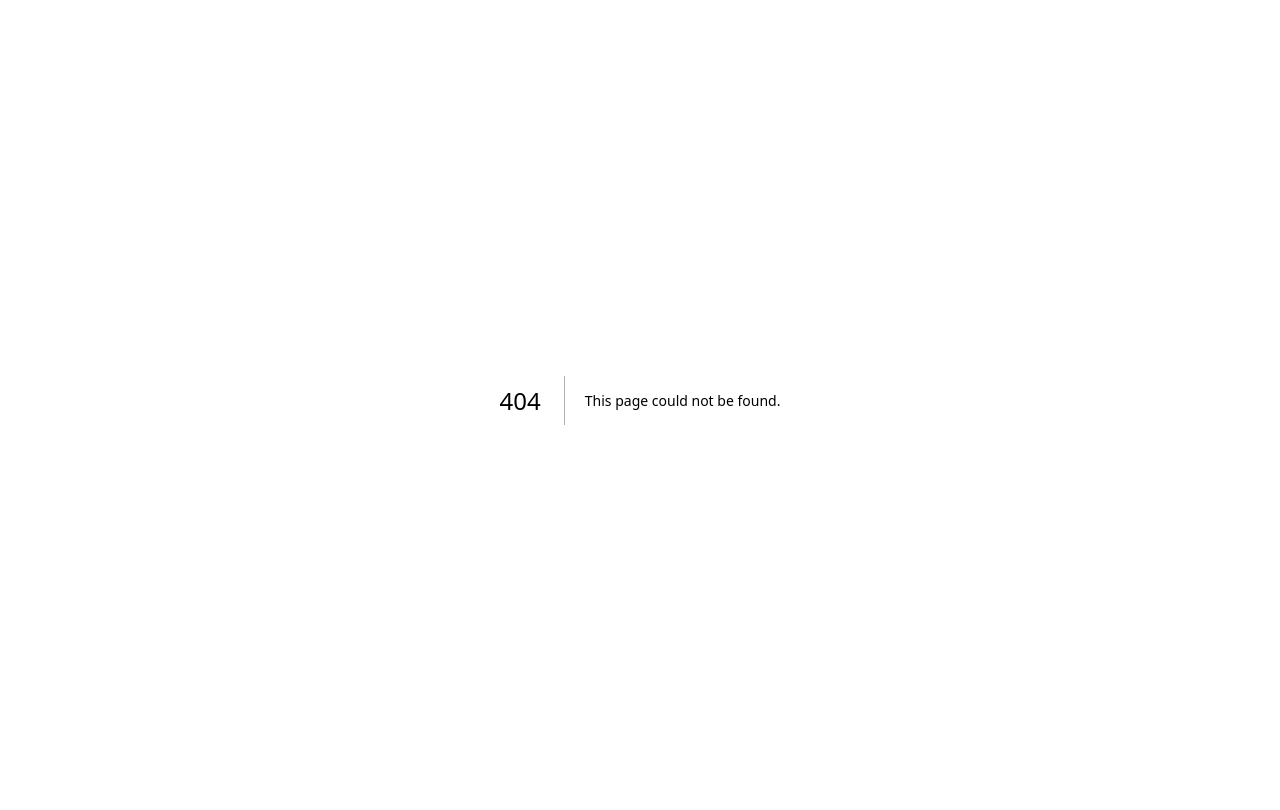
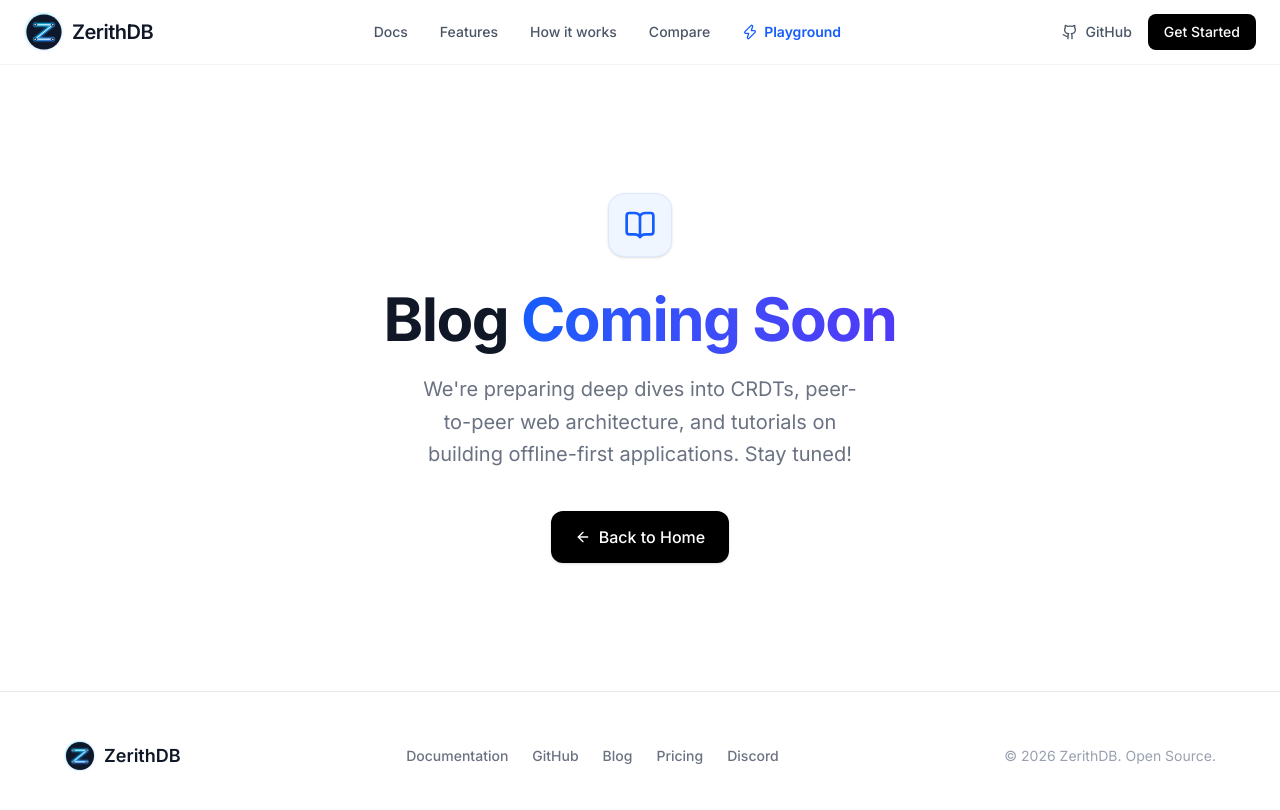
Before and after one commit to arpittkhandelwal/ZerithDB-fork, a Next.js app in the folder apps/web/: page /blog in a window 1280 px wide. Before the commit this address had no page. Shown: the top 810 px of the page. Built offline with nearby package versions, Linux system fonts and the light colour scheme.

Commit message:
fix: resolve 404 error on blog footer link (#581)
* feat: add blog placeholder page

* chore: fix formatting

```diff
--- /dev/null
+++ b/apps/web/src/app/blog/page.tsx
@@ -0,0 +1,168 @@
+"use client";
+
+import Link from "next/link";
+import { Zap, BookOpen, ArrowLeft } from "lucide-react";
+import { motion } from "framer-motion";
+
+export default function BlogPage() {
+  return (
+    <main className="flex flex-col min-h-screen bg-white selection:bg-blue-100 selection:text-blue-900 overflow-x-hidden">
+      {/* ── HEADER ── */}
+      <header className="sticky top-0 z-50 w-full border-b border-gray-200/50 bg-white/80 backdrop-blur-md">
+        <div className="container mx-auto px-6 h-16 flex items-center justify-between">
+          <Link href="/" className="flex items-center gap-2">
+            <motion.div
+              initial={{ rotate: -10, scale: 0.9 }}
+              animate={{ rotate: 0, scale: 1 }}
+              className="w-10 h-10 flex items-center justify-center overflow-hidden"
+            >
+              <img src="/logo.svg" alt="ZerithDB Logo" className="w-full h-full" />
+            </motion.div>
+            <span className="font-semibold text-xl tracking-tight text-gray-900">ZerithDB</span>
+          </Link>
+          <nav className="hidden md:flex items-center gap-8 text-sm font-medium text-gray-600">
+            <Link href="/docs" className="hover:text-black transition-colors font-medium">
+              Docs
+            </Link>
+            <Link href="/#features" className="hover:text-black transition-colors">
+              Features
+            </Link>
+            <Link href="/#how-it-works" className="hover:text-black transition-colors">
+              How it works
+            </Link>
+            <Link href="/#compare" className="hover:text-black transition-colors">
+              Compare
+            </Link>
+            <Link
+              href="/playground"
+              className="text-blue-600 font-semibold hover:text-blue-700 transition-colors flex items-center gap-1.5"
+            >
+              <Zap className="w-4 h-4" /> Playground
+            </Link>
+          </nav>
+          <div className="flex items-center gap-4">
+            <a
+              href="https://github.com/Zerith-Labs/ZerithDB"
+              target="_blank"
+              rel="noreferrer"
+              className="hidden md:flex items-center gap-2 text-sm font-medium text-gray-600 hover:text-black transition-colors"
+            >
+              <svg
+                xmlns="http://www.w3.org/2000/svg"
+                width="24"
+                height="24"
+                viewBox="0 0 24 24"
+                fill="none"
+                stroke="currentColor"
+                strokeWidth="2"
+                strokeLinecap="round"
+                strokeLinejoin="round"
+                className="w-4 h-4"
+              >
+                <path d="M15 22v-4a4.8 4.8 0 0 0-1-3.5c3 0 6-2 6-5.5.08-1.25-.27-2.48-1-3.5.28-1.15.28-2.35 0-3.5 0 0-1 0-3 1.5-2.64-.5-5.36-.5-8 0C6 2 5 2 5 2c-.3 1.15-.3 2.35 0 3.5A5.403 5.403 0 0 0 4 9c0 3.5 3 5.5 6 5.5-.39.49-.68 1.05-.85 1.65-.17.6-.22 1.23-.15 1.85v4" />
+                <path d="M9 18c-4.51 2-5-2-7-2" />
+              </svg>
+              GitHub
+            </a>
+            <Link
+              href="/#get-started"
+              className="bg-black text-white text-sm font-medium px-4 py-2 rounded-lg hover:bg-gray-800 transition-colors"
+            >
+              Get Started
+            </Link>
+          </div>
+        </div>
+      </header>
+
+      {/* ── COMING SOON SECTION ── */}
+      <section className="flex-1 flex flex-col items-center justify-center px-6 py-32 relative overflow-hidden">
+        {/* Background Decorations */}
+        <div className="absolute top-0 left-1/2 -translate-x-1/2 w-full h-full -z-10 pointer-events-none overflow-visible">
+          <motion.div
+            animate={{
+              y: [0, -20, 0],
+              opacity: [0.3, 0.5, 0.3],
+            }}
+            transition={{ duration: 8, repeat: Infinity, ease: "easeInOut" }}
+            className="absolute top-20 -left-20 w-64 h-64 bg-blue-100 rounded-full blur-3xl"
+          />
+          <motion.div
+            animate={{
+              y: [0, 20, 0],
+              opacity: [0.2, 0.4, 0.2],
+            }}
+            transition={{ duration: 10, repeat: Infinity, ease: "easeInOut", delay: 1 }}
+            className="absolute top-40 -right-20 w-80 h-80 bg-indigo-100 rounded-full blur-3xl"
+          />
+        </div>
+
+        <motion.div
+          initial={{ opacity: 0, y: 30 }}
+          animate={{ opacity: 1, y: 0 }}
+          transition={{ duration: 0.8, ease: "easeOut" }}
+          className="text-center max-w-2xl mx-auto"
+        >
+          <div className="w-16 h-16 bg-blue-50 text-blue-600 rounded-2xl flex items-center justify-center mx-auto mb-8 shadow-sm border border-blue-100">
+            <BookOpen className="w-8 h-8" />
+          </div>
+          <h1 className="text-5xl md:text-6xl font-bold tracking-tight text-gray-900 mb-6">
+            Blog{" "}
+            <span className="text-transparent bg-clip-text bg-gradient-to-r from-blue-600 to-indigo-600">
+              Coming Soon
+            </span>
+          </h1>
+          <p className="mt-6 text-xl text-gray-500 text-balance leading-relaxed">
+            We&apos;re preparing deep dives into CRDTs, peer-to-peer web architecture, and tutorials
+            on building offline-first applications. Stay tuned!
+          </p>
+          <div className="mt-10 flex items-center justify-center gap-4">
+            <Link
+              href="/"
+              className="flex items-center gap-2 bg-black text-white px-6 py-3.5 rounded-xl font-medium text-base hover:bg-gray-800 transition-all shadow-sm"
+            >
+              <ArrowLeft className="w-4 h-4" />
+              Back to Home
+            </Link>
+          </div>
+        </motion.div>
+      </section>
+
+      {/* ── FOOTER ── */}
+      <footer className="border-t border-gray-200 py-12 px-6 bg-white mt-auto">
+        <div className="max-w-6xl mx-auto flex flex-col md:flex-row items-center justify-between gap-6">
+          <Link href="/" className="flex items-center gap-2">
+            <div className="w-8 h-8 flex items-center justify-center">
+              <img src="/logo.svg" alt="ZerithDB Logo" className="w-full h-full" />
+            </div>
+            <span className="font-semibold text-gray-900 text-lg">ZerithDB</span>
+          </Link>
+
+          <div className="flex items-center gap-6 text-sm text-gray-500 font-medium">
+            <Link href="/docs" className="hover:text-gray-900 transition-colors">
+              Documentation
+            </Link>
+            <a
+              href="https://github.com/Zerith-Labs/ZerithDB"
+              className="hover:text-gray-900 transition-colors"
+            >
+              GitHub
+            </a>
+            <Link href="/blog" className="hover:text-gray-900 transition-colors">
+              Blog
+            </Link>
+            <Link href="/pricing" className="hover:text-gray-900 transition-colors">
+              Pricing
+            </Link>
+            <a href="#" className="hover:text-gray-900 transition-colors">
+              Discord
+            </a>
+          </div>
+
+          <div className="text-sm text-gray-400">
+            © {new Date().getFullYear()} ZerithDB. Open Source.
+          </div>
+        </div>
+      </footer>
+    </main>
+  );
+}
--- a/packages/network/src/network-manager.ts
+++ b/packages/network/src/network-manager.ts
@@ -118,8 +118,7 @@ export class NetworkManager extends EventEmitter<NetworkEvents> {
       try {
         await this.connectWebSocket(signalingUrl, roomId);
       } catch (wsError) {
-        const reason =
-          wsError instanceof Error ? wsError.message : "WebSocket connection failed";
+        const reason = wsError instanceof Error ? wsError.message : "WebSocket connection failed";
 
         this.emit("transport:downgrade", {
           from: "websocket",
```
Also changed, not shown: packages/react/src/index.tsx (+6 -3 lines), 2 other files (tests, documents, lock files or other folders).
